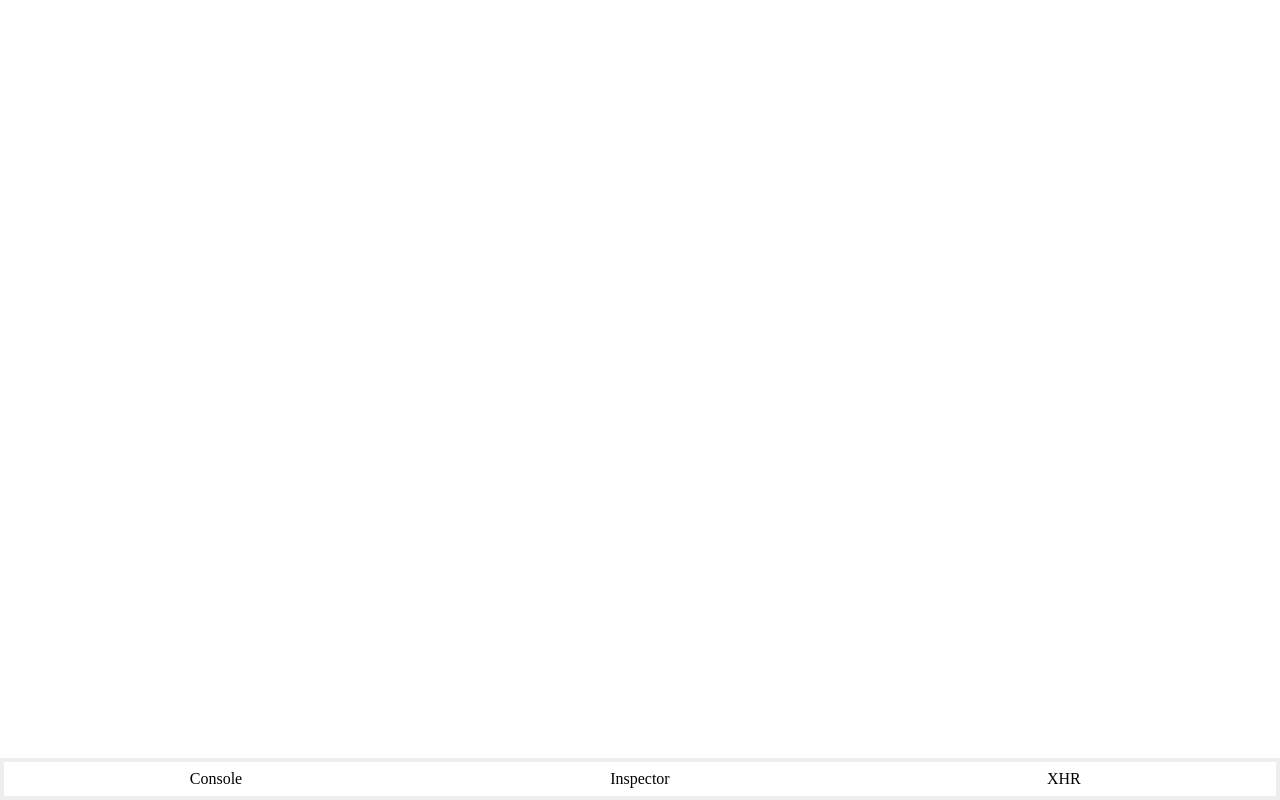
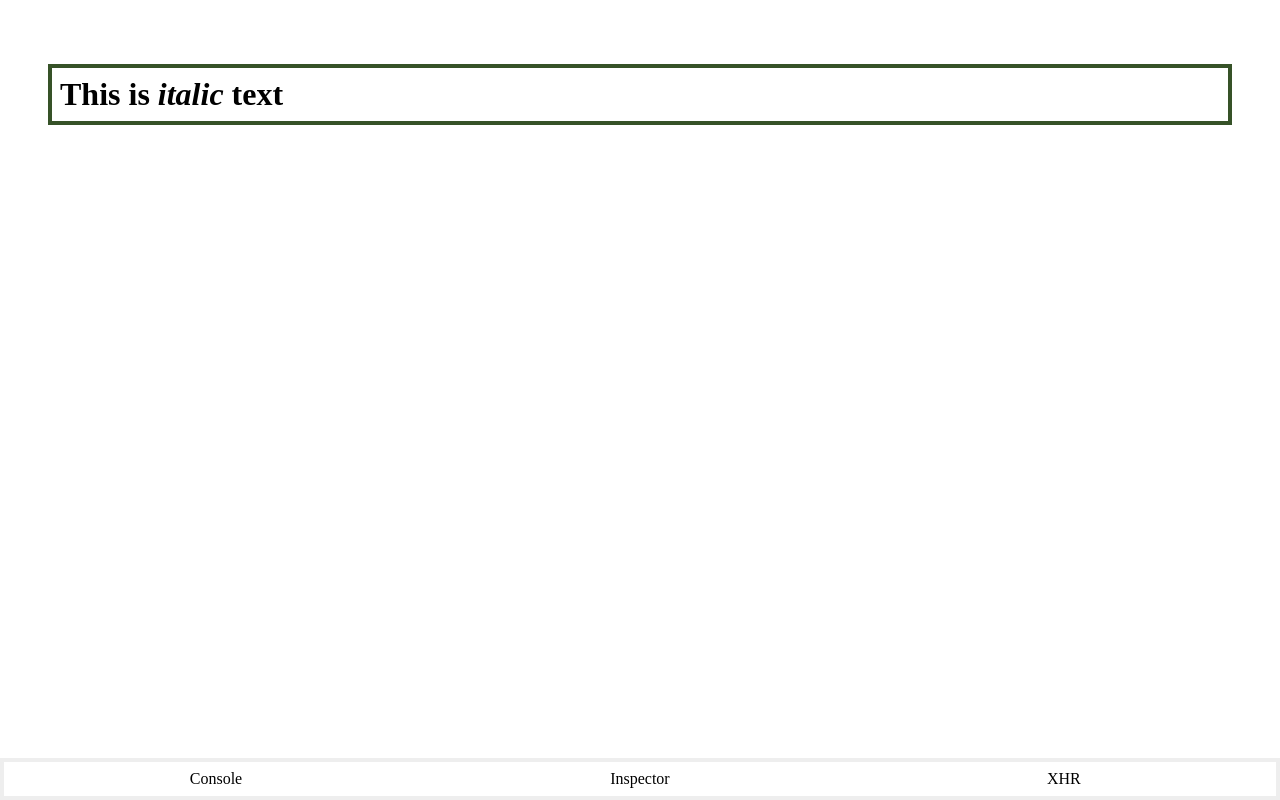
Before and after one commit to muggy8/mobile-debug, a website: page build.html in a window 1280 px wide. Drawn offline with Linux system fonts and the light colour scheme; no server answers.

Commit message:
rebuilt and tested build version

```diff
--- a/build.html
+++ b/build.html
@@ -30,5 +30,11 @@
 			console.log(req2 === req)
 			console.log(req2 === vreq)
 		</script>
+
+		<h1 style="padding: 0.25em; border: solid 4px #365228; margin: 2em 1.25em">
+			This is
+			<em >italic</em>
+			text
+		</h1>
 	</body>
 </html>
```
Also changed, not shown: dist/mobile-debug.js, dist/mobile-debug.min.js.
